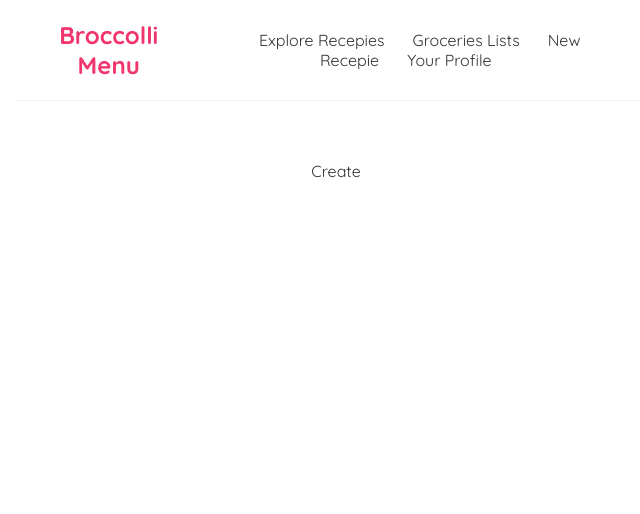
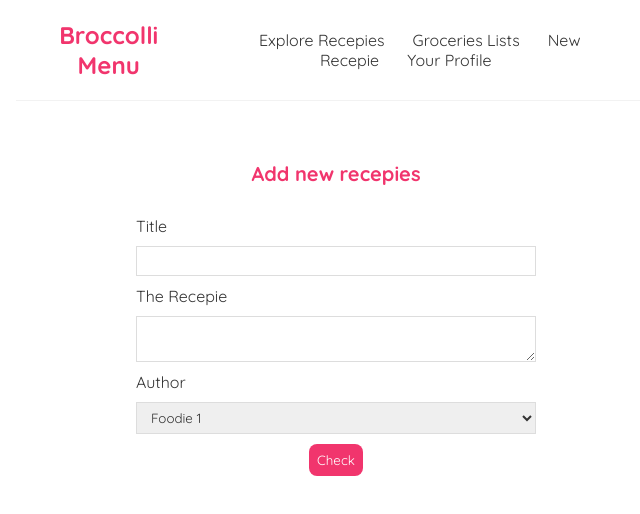
Before and after one commit to AdamMrotek/Broccoli, a React (Create React App) app: page /create in a window 1280 px wide. Shown: the top 514 px of the page, without its empty margins (304-944 px from the left). Built offline with nearby package versions, Linux system fonts and the light colour scheme.

Commit message:
Add/delete recepies pages

```diff
--- a/data/db.json
+++ b/data/db.json
@@ -1,11 +1,5 @@
 {
   "recepies": [
-    {
-      "title": "food",
-      "body": "Lorem, ipsum dolor sit amet consectetur adipisicing elit. Obcaecati, porro!",
-      "author": "User 1",
-      "id": 1
-    },
     {
       "title": "food",
       "body": "Lorem, ipsum dolor sit amet consectetur adipisicing elit. Obcaecati, porro!",
@@ -17,6 +11,18 @@
       "body": "Lorem, ipsum dolor sit amet consectetur adipisicing elit. Obcaecati, porro!",
       "author": "User 1",
       "id": 3
+    },
+    {
+      "title": "adas",
+      "body": "dasda",
+      "author": "foodie 2",
+      "id": 4
+    },
+    {
+      "title": "adasafda",
+      "body": "dasdafdasf",
+      "author": "foodie 1",
+      "id": 5
     }
   ]
 }
--- a/src/App.js
+++ b/src/App.js
@@ -1,6 +1,8 @@
 import "./App.css";
 import Navbar from "./Navbar.js";
 import Home from "./Home.js";
+import Create from "./Create.js";
+import NotFound from "./NotFound.js";
 import { BrowserRouter as Router, Route, Switch } from "react-router-dom";
 import RecepieDetails from "./RecepieDetails.js";
 
@@ -12,13 +14,16 @@ function App() {
         <div className="content">
           <Switch>
             <Route exact path="/create">
-              <div>Create</div>
+              <Create />
             </Route>
             <Route exact path="/">
               <Home />
             </Route>
             <Route path="/recepie/:id">
               <RecepieDetails />
+            </Route>
+            <Route path="*">
+              <NotFound />
             </Route>
           </Switch>
         </div>
--- /dev/null
+++ b/src/Create.js
@@ -0,0 +1,70 @@
+import { useState } from "react";
+import { useHistory } from "react-router-dom";
+
+function Create() {
+  const [title, setTitle] = useState("");
+  const [body, setBody] = useState("");
+  const [author, setAuthor] = useState("");
+  const [isPending, setIsPending] = useState(false);
+  const history = useHistory();
+
+  const handleSubmit = (e) => {
+    e.preventDefault();
+    setIsPending(true);
+    const recepie = { title, body, author };
+    fetch("http://localhost:8000/recepies", {
+      method: "POST",
+      headers: { "Content-Type": "application/json" },
+      body: JSON.stringify(recepie),
+    })
+      .then((res) => {
+        console.log("Added");
+        setIsPending(false);
+        history.push("/");
+      })
+      .catch((err) => console.log(err));
+  };
+
+  return (
+    <div className="create">
+      <h2>Add new recepies</h2>
+      <form action="#" onSubmit={handleSubmit}>
+        <label htmlFor="title" id="title">
+          Title
+        </label>
+        <input
+          type="text"
+          required
+          name="title"
+          value={title}
+          onChange={(e) => setTitle(e.target.value)}
+        />
+        <label htmlFor="body">The Recepie</label>
+        <textarea
+          required
+          name="body"
+          id="body"
+          value={body}
+          onChange={(e) => setBody(e.target.value)}
+        />
+        <label htmlFor="author">Author</label>
+        <select
+          name="author"
+          id="author"
+          value={author}
+          onChange={(e) => setAuthor(e.target.value)}
+        >
+          <option id="author" value="foodie 1">
+            Foodie 1
+          </option>
+          <option id="author" value="foodie 2">
+            Foodie 2
+          </option>
+        </select>
+        {!isPending && <button>Check</button>}
+        {isPending && <button disabled>Adding....</button>}
+      </form>
+    </div>
+  );
+}
+export default Create;
--- /dev/null
+++ b/src/NotFound.js
@@ -0,0 +1,11 @@
+import { Link } from "react-router-dom";
+const NotFound = () => {
+  return (
+    <div className="not-found">
+      <h2>Sorry</h2>
+      <p>Page was not found</p>
+      <Link to="/">Go to the list</Link>
+    </div>
+  );
+};
+export default NotFound;
--- a/src/RecepieDetails.js
+++ b/src/RecepieDetails.js
@@ -1,3 +1,4 @@
+import { useHistory } from "react-router-dom";
 import { useParams } from "react-router-dom";
 import useFetch from "./useFetch.js";
 
@@ -6,7 +7,14 @@ const RecepieDetails = () => {
   const { data, isLoading, error } = useFetch(
     "http://localhost:8000/recepies/" + id
   );
-
+  const history = useHistory();
+  function handleDelete() {
+    fetch("http://localhost:8000/recepies/" + id, {
+      method: "DELETE",
+    }).then(() => {
+      history.push("/");
+    });
+  }
   return (
     <div className="recepie-details">
       <h2>Recepie details {id}</h2>
@@ -17,6 +25,7 @@ const RecepieDetails = () => {
           <h2>{data.title}</h2>
           <p>Written by {data.author}</p>
           <div>{data.body}</div>
+          <button onClick={handleDelete}>Delete</button>
         </article>
       )}
     </div>
```
